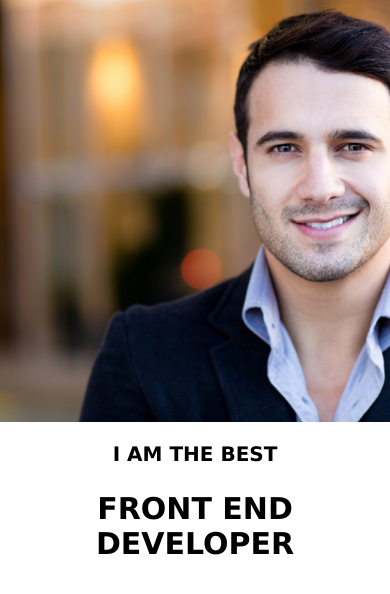
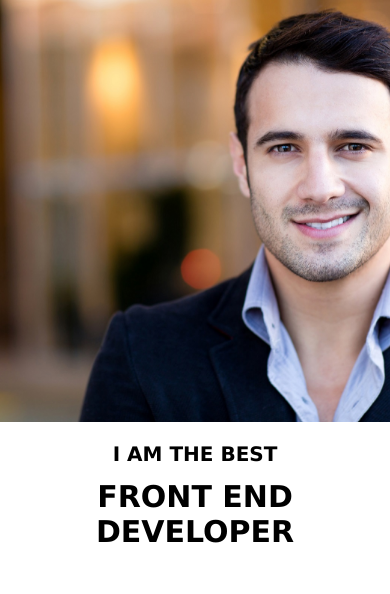
Before and after one commit to AnnaBodzak/naglowek, a plain HTML site: page index.html in a window 390 px wide. Drawn offline with Linux system fonts and the light colour scheme.

Commit message:
poprawki koncowe

```diff
--- a/css/style.css
+++ b/css/style.css
@@ -8,12 +8,10 @@ body {
 }
 
 header {
-
     position: relative;
     margin: 0;
     color: rgb(255, 255, 255);
 }
-
 
 @media screen and (min-width: 1170px) {
     header {
@@ -30,18 +28,17 @@ header {
         font-weight: bold;
         margin: 0;
     }
+
     #second {
         font-size: 40px;
         font-weight: bolder;
     }
+
     .tekst {
         top: 50%;
         transform: translateY(-50%);
         position: absolute;
         margin-left: 30px;
-    }
-    .tekst2 {
-        visibility: hidden;
     }
 }
 
@@ -63,26 +60,25 @@ header {
         font-weight: bold;
         margin: 0;
     }
+
     #second {
         font-size: 30px;
         font-weight: bolder;
     }
+
     .tekst {
         top: 25%;
         transform: translateY(-50%);
         position: absolute;
         left: 55%;
     }
-    .tekst2 {
-        visibility: hidden;
-    }
 }
 
 @media screen and (max-width: 992px) {
-
     header {
- width: 100vw;
+        width: 100vw;
         height: 50vh;
+        position: relative;
         margin: 0;
         padding: 0;
         background-image: url(../img/man-1.jpg);
@@ -90,23 +86,25 @@ header {
         background-repeat: no-repeat;
         background-position: center;
     }
-    .tekst {
-        visibility: hidden;
-        color: rgb(0, 0, 0);
-    }
-    #first2 {
+
+    #first {
         font-size: 20px;
         font-weight: bold;
-        margin: 0;
+        color: black;
+        margin-top: 20px;
     }
-    #second2 {
+
+    #second {
         font-size: 30px;
         font-weight: bolder;
+        color: black;
+        margin-top: 10px;
     }
-    .tekst2 {
+
+    .tekst {
+        position: absolute;
+        top: 100%;
+        width: 100%;
         text-align: center;
-        margin-top: 20px;
-
-
     }
 }
--- a/index.html
+++ b/index.html
@@ -14,11 +14,13 @@
             <h1 id="first">I am the best</h1>
             <h2 id="second">front end developer</h2>
         </div>
-    </header> <br>
+    </header>
+<!-- DZIĘKUJĘ :))))
     <div class="tekst2">
         <h1 id="first2">I am the best</h1>
         <h2 id="second2">front end developer</h2>
     </div>
+-->
 </body>
 
 </html>
```
